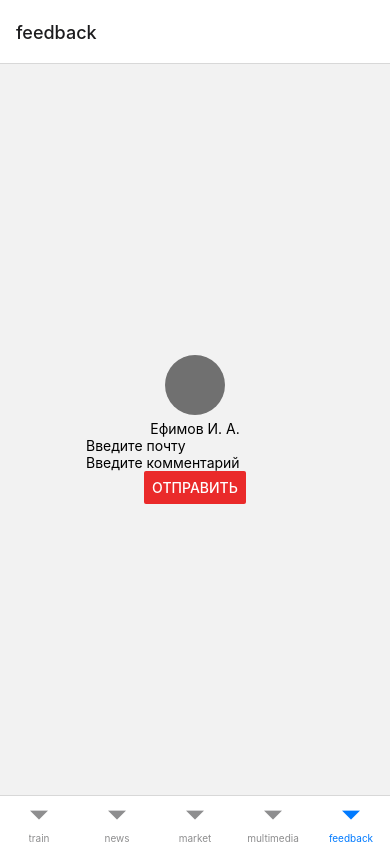
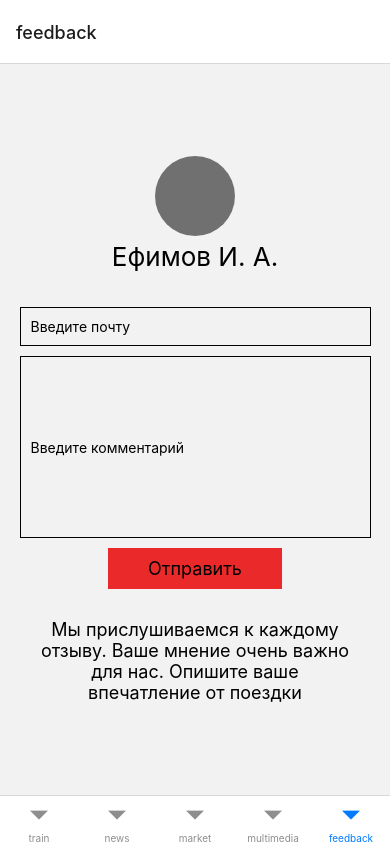
Before and after one commit to v1vaGIT/winrepo, a React Native app in the folder client/: screen /feedback in a window 390 px wide. Built offline with nearby package versions, Linux system fonts and the light colour scheme.

Commit message:
сделал дизайн фидбэка

```diff
--- a/client/screens/Tabs/Feedback.js
+++ b/client/screens/Tabs/Feedback.js
@@ -1,5 +1,5 @@
-import React, {useState} from "react";
-import { View, Text, TextInput, Button } from 'react-native';
+import React, {useLayoutEffect, useState} from "react";
+import { View, Text, TextInput, Button, StyleSheet, TouchableOpacity } from 'react-native';
 
 export const Feedback = () => {
   const [mailInput, setMailInput] = useState('')
@@ -11,23 +11,59 @@ export const Feedback = () => {
 
   return (
     <View style={{ flex: 1, justifyContent: 'center', alignItems: 'center'}}>
-      <View style={{ backgroundColor: '#707070', width: 60, height: 60, borderRadius:50, marginBottom: 5 }} />
-      <Text>Ефимов И. А.</Text>
+      <View style={{ backgroundColor: '#707070', width: 80, height: 80, borderRadius:50, marginBottom: 5 }} />
+      <Text style={{ fontSize: 26}}>Ефимов И. А.</Text>
       <TextInput
+        style={styles.mailInput}
         text={mailInput}
         onChange={setMailInput}
         placeholder='Введите почту'
+        place
       />
       <TextInput
+        style={styles.commentInput}
         text={commentInput}
         onChange={setCommentInput}
         placeholder='Введите комментарий'
       />
-      <Button
-        title='Отправить'
-        onPress={onSubmit}
-        color='#EA2A2A'
-      />
+      <TouchableOpacity style={styles.button} onPress={onSubmit}>
+        <Text style={styles.buttonText}>Отправить</Text>
+      </TouchableOpacity>
+      <Text style={styles.appealText}>
+        Мы прислушиваемся к каждому отзыву. Ваше мнение очень важно для нас. Опишите ваше впечатление от поездки
+      </Text>
     </View>
   )
 }
+
+const styles = StyleSheet.create({
+  mailInput: {
+    width: '90%',
+    padding: 10,
+    borderColor: '#000',
+    borderWidth: 1,
+    marginTop: 35
+  },
+  commentInput: {
+    width: '90%',
+    height: '25%',
+    padding: 10,
+    borderColor: '#000',
+    borderWidth: 1,
+    marginVertical: 10
+  },
+  button: {
+    backgroundColor: '#EA2A2A',
+    paddingHorizontal: 40,
+    paddingVertical: 10,
+    marginBottom: 30
+  },
+  buttonText: {
+    fontSize: 18
+  },
+  appealText: {
+    fontSize: 18,
+    textAlign: 'center',
+    width: '80%'
+  }
+})
```
